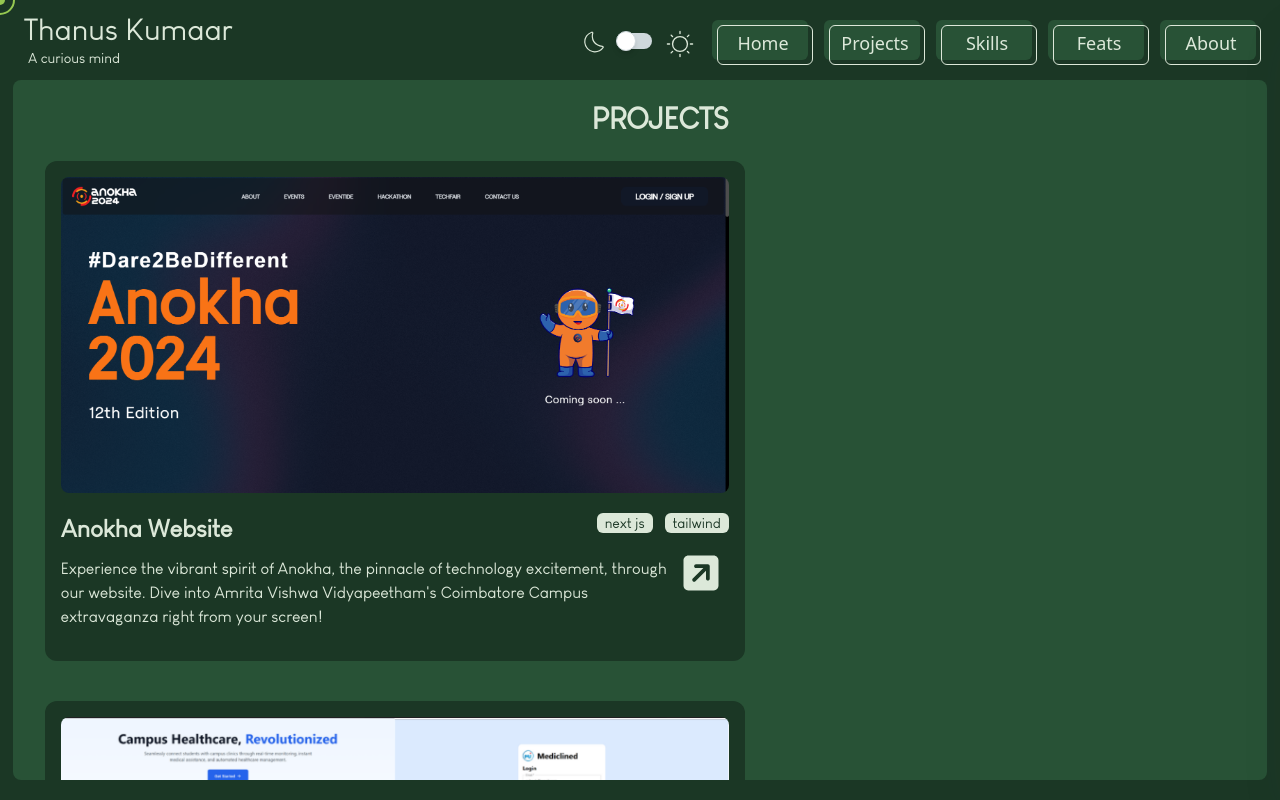
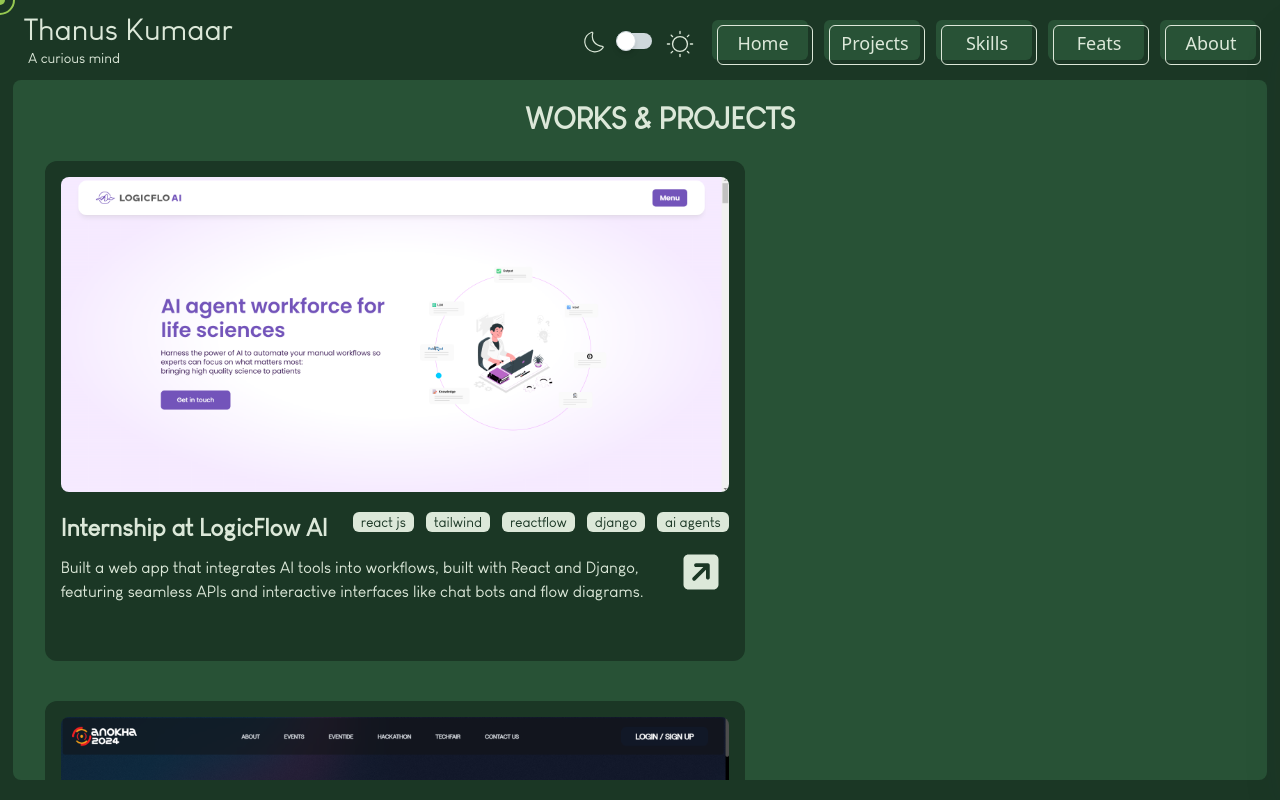
Before and after one commit to Thanus-Kumaar/Portfolio, a Next.js app: page /projects in a window 1280 px wide. Built offline with nearby package versions, Linux system fonts and the light colour scheme.

Commit message:
Added logicflo AI

```diff
--- a/src/app/projects/page.js
+++ b/src/app/projects/page.js
@@ -11,6 +11,13 @@
 export default function Projects() {
   const [projects, setProjects] = useState([
     {
+      Title: "Internship at LogicFlow AI",
+      Desc: "Built a web app that integrates AI tools into workflows, built with React and Django, featuring seamless APIs and interactive interfaces like chat bots and flow diagrams.",
+      Img: "/LogicFlo.png",
+      url: "https://logicflo.ai/",
+      Tags: ["react js", "tailwind", "reactflow", "django", "ai agents"],
+    },
+    {
       Title: "Anokha Website",
       Desc: "Experience the vibrant spirit of Anokha, the pinnacle of technology excitement, through our website. Dive into Amrita Vishwa Vidyapeetham's Coimbatore Campus extravaganza right from your screen!",
       Img: "/Anokha2.png",
@@ -21,7 +28,7 @@
       Title: "Mediclined",
       Desc: "Mediclined is a comprehensive web application designed to streamline the relationship between college/university clinics and students through digital healthcare management.",
       Img: "/Mediclined.png",
-      url: "https://github.com/Aakash-Balasundaram/Mediclined-Frontend",
+      url: "https://github.com/orgs/Project-Mediclined/repositories",
       Tags: ["next js", "tailwind", "MUI", "express", "mysql", "mongo", "esp32"],
     },
     {
@@ -95,7 +102,7 @@
       <Cursor />
       <div className="flex-1 w-[98%] rounded-lg mb-5 bg-secondary-dark dark:bg-secondary-light mx-auto align-middle overflow-scroll noScrollBar">
         <div className="text-[30px] lg:ml-10 mt-4 mx-auto font-bold text-center">
-          PROJECTS
+          WORKS & PROJECTS
         </div>
         <div className="mx-8 my-5 flex flex-wrap flex-row justify-between gap-y-10 gap-5">
           {projects.map((project, index) => (
```
Also changed, not shown: public/LogicFlo.png (added).
